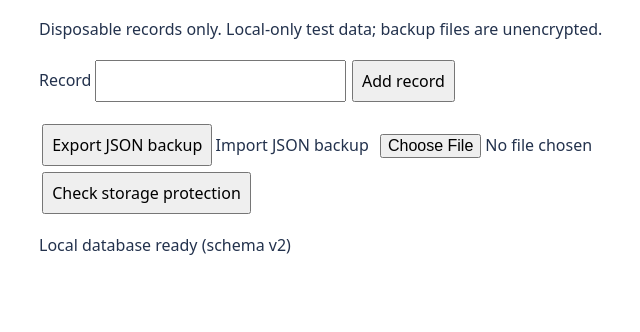
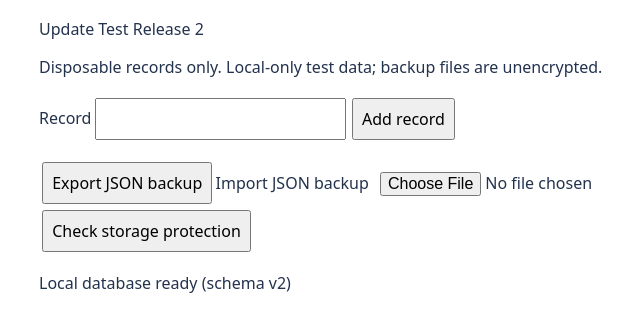
Before and after one commit to kaloka02-dot/pwa-offline-task-test, a website: page docs/v3/index.html in a window 1280 px wide. Shown: the part 78-410 px from the top of the page, without its empty margins (251-891 px from the left). Drawn offline with Linux system fonts and the light colour scheme.

Commit message:
Mark V3 controlled update release 2 without changing database

```diff
--- a/docs/v3/index.html
+++ b/docs/v3/index.html
@@ -1 +1 @@
-<!doctype html><html lang="en"><head><meta charset="utf-8"><meta name="viewport" content="width=device-width,initial-scale=1"><meta name="theme-color" content="#23324d"><link rel="manifest" href="manifest.webmanifest"><title>Offline Records V3 Recovery Lab</title><style>body{font:16px system-ui;margin:2rem auto;max-width:700px;padding:0 1rem;color:#23324d}input,button{font:inherit;padding:.5rem;margin:.2rem}li{margin:.5rem 0}#status{min-height:1.5em}</style></head><body><main><h1>Offline Records V3 Recovery Lab</h1><p>Disposable records only. Local-only test data; backup files are unencrypted.</p><form id="form"><label for="entry">Record</label><input id="entry" maxlength="200" required><button>Add record</button></form><ul id="records"></ul><button id="export" type="button">Export JSON backup</button><label for="import">Import JSON backup</label><input id="import" type="file" accept=".json,application/json"><button id="persistence" type="button">Check storage protection</button><p id="storage"></p><p id="status" role="status"></p></main><script src="app.js" defer></script></body></html>
+<!doctype html><html lang="en"><head><meta charset="utf-8"><meta name="viewport" content="width=device-width,initial-scale=1"><meta name="theme-color" content="#23324d"><link rel="manifest" href="manifest.webmanifest"><title>Offline Records V3 Recovery Lab</title><style>body{font:16px system-ui;margin:2rem auto;max-width:700px;padding:0 1rem;color:#23324d}input,button{font:inherit;padding:.5rem;margin:.2rem}li{margin:.5rem 0}#status{min-height:1.5em}</style></head><body><main><h1>Offline Records V3 Recovery Lab</h1><p id="release" aria-label="Application release">Update Test Release 2</p><p>Disposable records only. Local-only test data; backup files are unencrypted.</p><form id="form"><label for="entry">Record</label><input id="entry" maxlength="200" required><button>Add record</button></form><ul id="records"></ul><button id="export" type="button">Export JSON backup</button><label for="import">Import JSON backup</label><input id="import" type="file" accept=".json,application/json"><button id="persistence" type="button">Check storage protection</button><p id="storage"></p><p id="status" role="status"></p></main><script src="app.js" defer></script></body></html>
```
